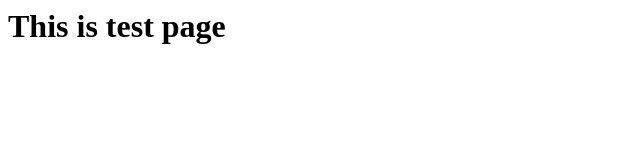
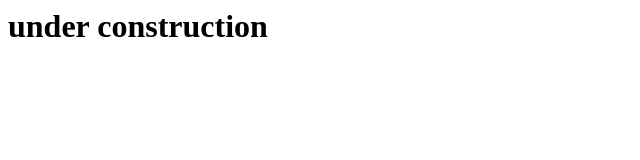
Before and after one commit to varungk/varungk.github.io, a plain HTML site: page index.html in a window 1280 px wide. Shown: the whole page, without its empty margins (0-640 px from the left). Drawn offline with Linux system fonts and the light colour scheme.

Commit message:
added construction

```diff
--- a/index.html
+++ b/index.html
@@ -1,5 +1,5 @@
 <html>
   <body>
-    <h1>This is test page</h1>
+    <h1>under construction</h1>
   </body>
 </html>
```
